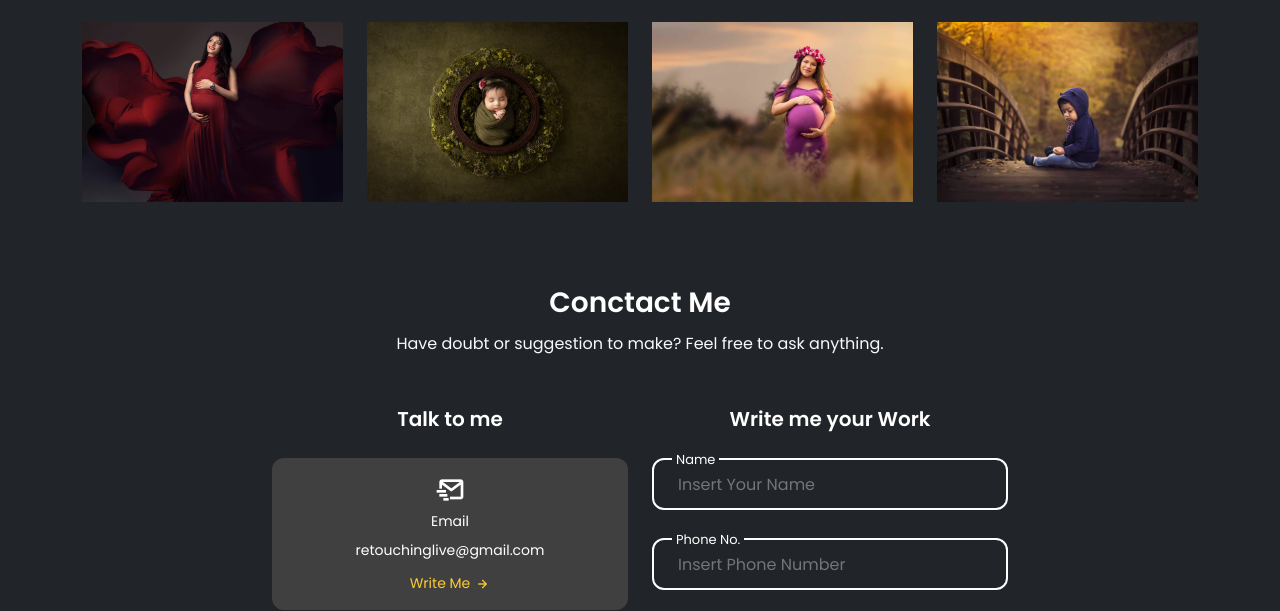
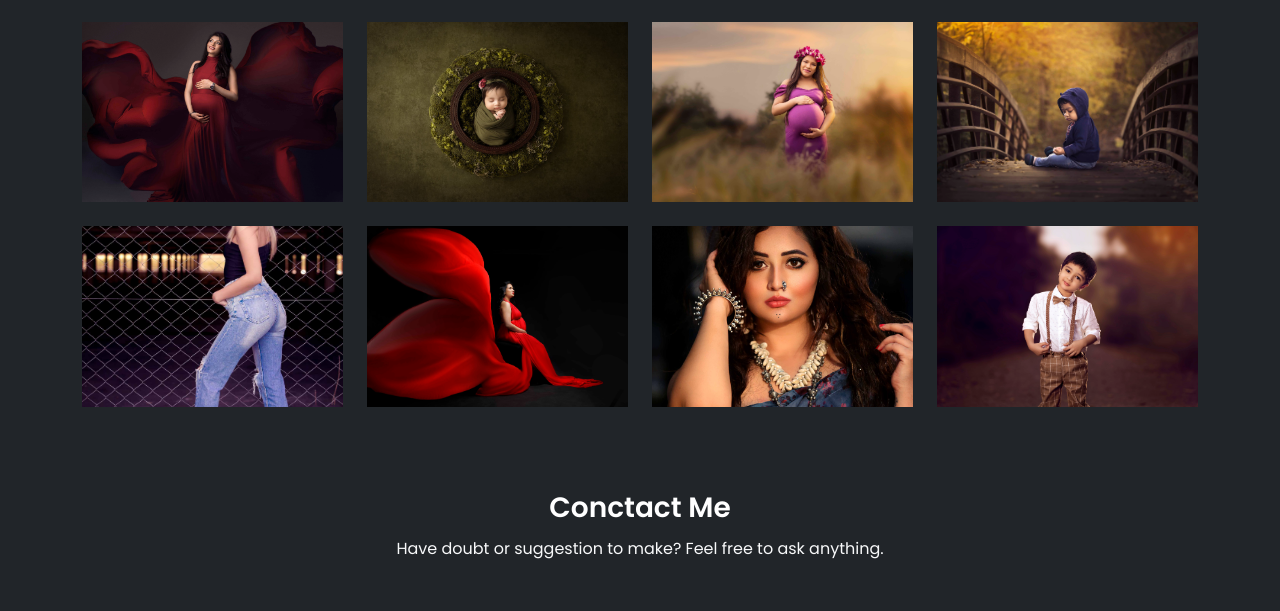
Before and after one commit to sunilyadav-web/Retouchinglive, a Django app: page / in a window 1280 px wide. Shown: the part 1632-2243 px from the top of the page. Run offline with Django 4.2, Linux system fonts and the light colour scheme.

Commit message:
added one more row of ourwork

```diff
--- a/templates/baseapp/index.html
+++ b/templates/baseapp/index.html
@@ -205,7 +205,7 @@
             <img src="{% static 'images/15.jpg' %}" class="hover-shadow cursor" />
           </a>
         </div>
-        <!-- <div class="col-xl-3 col-md-4 col-sm-12 mb-4 item">
+        <div class="col-xl-3 col-md-4 col-sm-12 mb-4 item">
           <a href="{% static 'images/11.jpg' %}" class="fancybox" data-fancybox="gallery">
             <img src="{% static 'images/11.jpg' %}" class="hover-shadow cursor" />
           </a>
@@ -216,15 +216,15 @@
           </a>
         </div>
         <div class="col-xl-3 col-md-4 col-sm-12 mb-4 item">
-          <a href="{% static 'images/15.jpg' %}" class="fancybox" data-fancybox="gallery">
-            <img src="{% static 'images/14.jpg' %}" class="hover-shadow cursor" />
+          <a href="{% static 'images/f2.jpg' %}" class="fancybox" data-fancybox="gallery">
+            <img src="{% static 'images/f2.jpg' %}" class="hover-shadow cursor" />
           </a>
         </div>
         <div class="col-xl-3 col-md-4 col-sm-12 mb-4 item">
           <a href="{% static 'images/12.jpg' %}" class="fancybox" data-fancybox="gallery">
             <img src="{% static 'images/12.jpg' %}" class="hover-shadow cursor" />
           </a>
-        </div> -->
+        </div>
       </div>
     </section>
 
```
